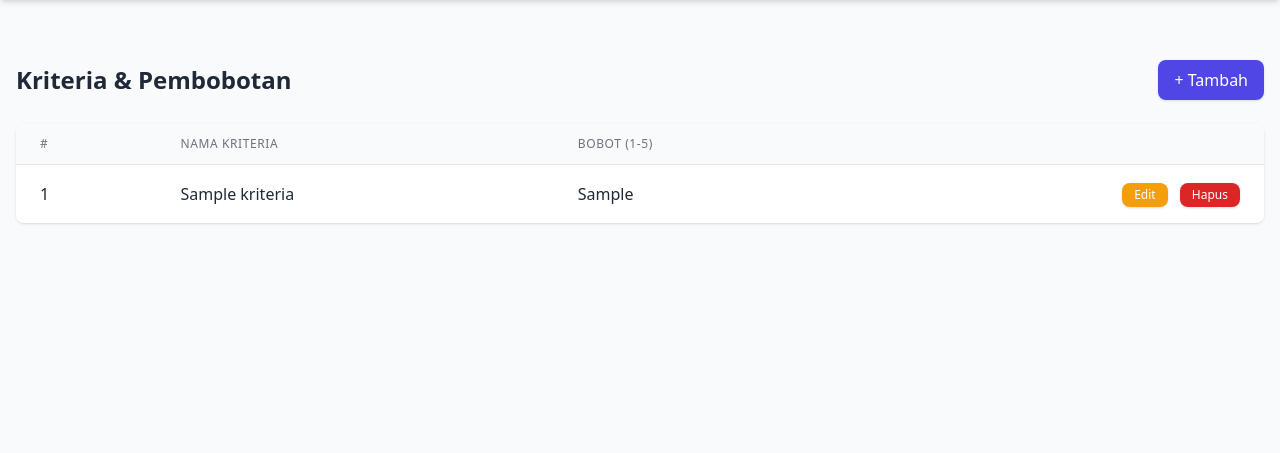
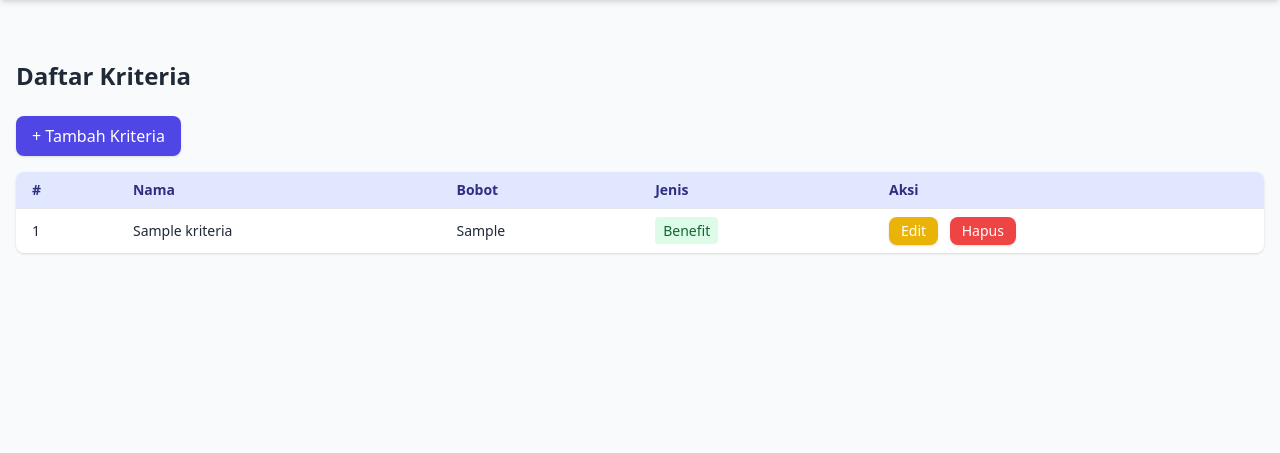
Before and after one commit to muhammadiqbalsaputra/Best-Laptop-App, a Flask app: page /kriteria in a window 1280 px wide. Shown: the part 52-505 px from the top of the page. Run offline with Flask 3, Linux system fonts and the light colour scheme; tables that the repository leaves empty or names only in its code hold one stand-in row (values such as "Sample post"); some libraries are stand-ins or nearby versions.

Commit message:
update [kriteria]

```diff
--- a/main.py
+++ b/main.py
@@ -77,33 +77,37 @@ def edit_kriteria(id):
         if request.method == "POST":
             nama_baru  = request.form.get("nama")
             bobot_baru = request.form.get("bobot", type=int)
+            jenis_baru = request.form.get("jenis", "benefit")   # NEW
             if not nama_baru or not (1 <= bobot_baru <= 5):
                 flash("Nama & bobot 1‑5 wajib diisi", "danger")
             else:
                 cur.execute(
-                    "UPDATE kriteria SET nama=%s, bobot=%s WHERE id=%s",
-                    (nama_baru, bobot_baru, id)
+                    "UPDATE kriteria SET nama=%s, bobot=%s, jenis=%s WHERE id=%s",
+                    (nama_baru, bobot_baru, jenis_baru, id)
                 )
                 flash("Kriteria diperbarui", "success")
                 return redirect(url_for("kriteria"))
+    return render_template("kriteria_edit.html", k=k)
 
-    # GET – tampilkan form
-    return render_template("kriteria_edit.html", k=k)
 
 # Kriteria ADD
 @app.route("/kriteria/add", methods=["GET", "POST"])
 def add_kriteria():
     if request.method == "POST":
-        nama  = request.form.get("nama")
-        bobot = request.form.get("bobot", type=int)
+        nama   = request.form.get("nama")
+        bobot  = request.form.get("bobot", type=int)
+        jenis  = request.form.get("jenis", "benefit")   # NEW
         if not nama or not (1 <= bobot <= 5):
-            flash("Nama dan bobot (1–5) wajib diisi", "danger")
+            flash("Nama & bobot (1‑5) wajib diisi", "danger")
         else:
             with db_cursor() as cur:
-                cur.execute("INSERT INTO kriteria (nama, bobot) VALUES (%s, %s)", (nama, bobot))
-            flash("Kriteria ditambahkan", "success")
+                cur.execute(
+                    "INSERT INTO kriteria (nama, bobot, jenis) VALUES (%s, %s, %s)",
+                    (nama, bobot, jenis)
+                )
+            flash("Kriteria ditambahkan ✔", "success")
             return redirect(url_for("kriteria"))
-    return render_template("kriteria_add.html")
+    return render_template("kriteria_add.html")   # form sudah ada dropdown jenis
 
 
 
@@ -276,9 +280,13 @@ def rangking():
             for k in kriterias:
                 v = skor_map.get(k['id'])
                 if v is None:
-                    continue  # atau v = 1.0 jika ingin default
-                wp *= pow(v, w[k['id']])
+                    continue
+                if k['jenis'] == 'cost':           # NEW
+                    wp *= pow(v, -w[k['id']])      # cost → pangkat negatif
+                else:
+                    wp *= pow(v,  w[k['id']])      # benefit
             hasil.append({'nama': alt['nama'], 'wp': wp})
+
 
         total_wp = sum(h['wp'] for h in hasil) or 1.0
         for h in hasil:
--- a/templates/kriteria.html
+++ b/templates/kriteria.html
@@ -1,78 +1,52 @@
-{# templates/kriteria.html #}
 {% extends 'layout.html' %}
-{% block title %}Kriteria – SPK Laptop{% endblock %}
+{% block title %}Kriteria{% endblock %}
 
 {% block content %}
-<div class="flex items-center justify-between mb-6">
-    <h1 class="text-2xl font-semibold">Kriteria &amp; Pembobotan</h1>
+<h1 class="text-2xl font-semibold mb-6">Daftar Kriteria</h1>
 
-    <!-- tombol tambah -->
 <a href="{{ url_for('add_kriteria') }}"
-        class="inline-flex items-center bg-indigo-600 hover:bg-indigo-700 text-white px-4 py-2 rounded-lg shadow">
-        + Tambah
+   class="mb-4 inline-flex items-center bg-indigo-600 hover:bg-indigo-700 text-white px-4 py-2 rounded-lg shadow">
+  + Tambah Kriteria
 </a>
-</div>
 
-<!-- tabel kriteria -->
 <div class="overflow-x-auto bg-white shadow rounded-lg">
-    <table class="min-w-full divide-y divide-gray-200">
-        <thead class="bg-gray-50">
+  <table class="min-w-full text-sm">
+    <thead class="bg-indigo-100 text-indigo-900">
       <tr>
-                <th class="px-6 py-3 text-left text-xs font-medium text-gray-500 uppercase tracking-wider">#</th>
-                <th class="px-6 py-3 text-left text-xs font-medium text-gray-500 uppercase tracking-wider">Nama Kriteria
-                </th>
-                <th class="px-6 py-3 text-left text-xs font-medium text-gray-500 uppercase tracking-wider">Bobot (1‑5)
-                </th>
-                <th class="px-6 py-3"></th>
+        <th class="text-left px-4 py-2">#</th>
+        <th class="text-left px-4 py-2">Nama</th>
+        <th class="text-left px-4 py-2">Bobot</th>
+        <th class="text-left px-4 py-2">Jenis</th>
+        <th class="text-left px-4 py-2">Aksi</th>
       </tr>
     </thead>
-
-        <tbody class="bg-white divide-y divide-gray-200">
+    <tbody>
       {% for k in kriterias %}
+      <tr class="border-t">
+        <td class="px-4 py-2">{{ loop.index }}</td>
+        <td class="px-4 py-2">{{ k.nama }}</td>
+        <td class="px-4 py-2">{{ k.bobot }}</td>
+        <td class="px-4 py-2">
+          {% if k.jenis == 'cost' %}
+            <span class="bg-red-100 text-red-800 px-2 py-1 rounded">Cost</span>
+          {% else %}
+            <span class="bg-green-100 text-green-800 px-2 py-1 rounded">Benefit</span>
+          {% endif %}
+        </td>
+        <td class="px-4 py-2 space-x-2">
+          <a href="{{ url_for('edit_kriteria', id=k.id) }}"
+             class="inline-flex items-center bg-yellow-500 hover:bg-yellow-600 text-white text-sm px-3 py-1 rounded-lg shadow">Edit</a>
+          <a href="{{ url_for('del_kriteria', id=k.id) }}"
+             class="inline-flex items-center bg-red-500 hover:bg-red-600 text-white text-sm px-3 py-1 rounded-lg shadow"
+             onclick="return confirm('Hapus kriteria ini?')">Hapus</a>
+        </td>
+      </tr>
+      {% else %}
       <tr>
-                <td class="px-6 py-4 whitespace-nowrap">{{ loop.index }}</td>
-                <td class="px-6 py-4">{{ k.nama }}</td>
-                <td class="px-6 py-4">{{ k.bobot }}</td>
-                <td class="px-6 py-4 text-right space-x-2">
-                    <a href="{{ url_for('edit_kriteria', id=k.id) }}"
-                        class="inline-flex items-center bg-amber-500 hover:bg-amber-600 text-white text-xs px-3 py-1 rounded-lg shadow">
-                        Edit
-                    </a>
-                    <a href="{{ url_for('del_kriteria', id=k.id) }}"
-                        class="inline-flex items-center bg-red-600 hover:bg-red-700 text-white text-xs px-3 py-1 rounded-lg shadow">
-                        Hapus
-                    </a>
-                </td>
+        <td colspan="5" class="text-center py-4 text-gray-500">Belum ada kriteria</td>
       </tr>
       {% endfor %}
     </tbody>
   </table>
 </div>
-
-<!-- modal tambah kriteria -->
-<div id="modalAddKrit" class="hidden fixed inset-0 bg-black/40 backdrop-blur-sm flex items-center justify-center">
-    <div class="bg-white w-full max-w-md p-6 rounded-xl shadow-lg space-y-4">
-        <h2 class="text-xl font-semibold">Tambah Kriteria</h2>
-
-        <form method="post" class="space-y-4">
-            <div>
-                <label class="block text-sm mb-1">Nama Kriteria</label>
-                <input type="text" name="nama" required
-                    class="w-full border px-3 py-2 rounded focus:ring-2 focus:ring-indigo-500" />
-            </div>
-
-            <div>
-                <label class="block text-sm mb-1">Bobot (1‑5)</label>
-                <input type="number" name="bobot" min="1" max="5" required
-                    class="w-full border px-3 py-2 rounded focus:ring-2 focus:ring-indigo-500" />
-            </div>
-
-            <div class="flex justify-end gap-3 pt-1">
-                <button type="button" data-modal-hide="modalAddKrit" class="px-4 py-2 rounded-lg border">Batal</button>
-                <button type="submit"
-                    class="px-4 py-2 bg-indigo-600 hover:bg-indigo-700 text-white rounded-lg shadow">Simpan</button>
-            </div>
-        </form>
-    </div>
-</div>
 {% endblock %}
```
Also changed, not shown: templates/kriteria_add.html (+13 -5 lines), templates/kriteria_edit.html (+13 -5 lines). Lines whose indentation alone changed are shown as unchanged.
